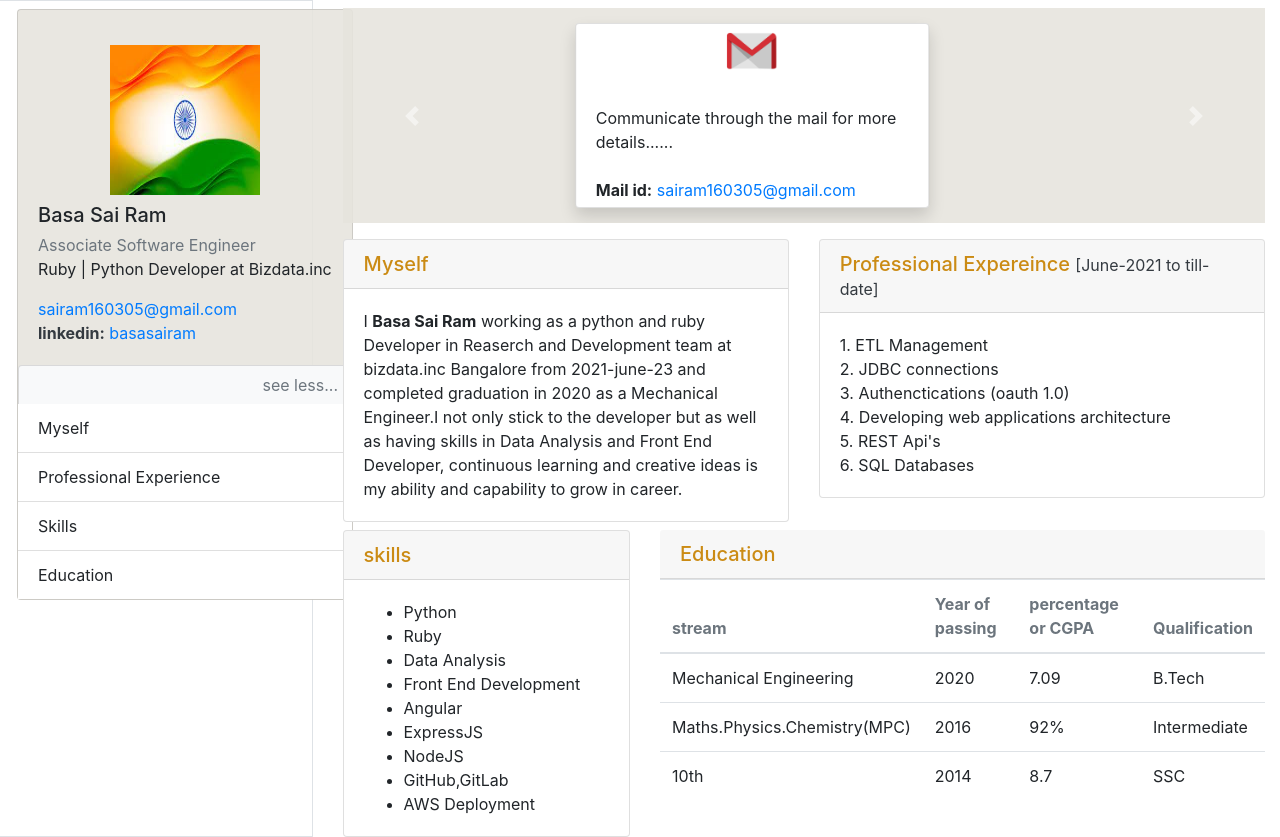
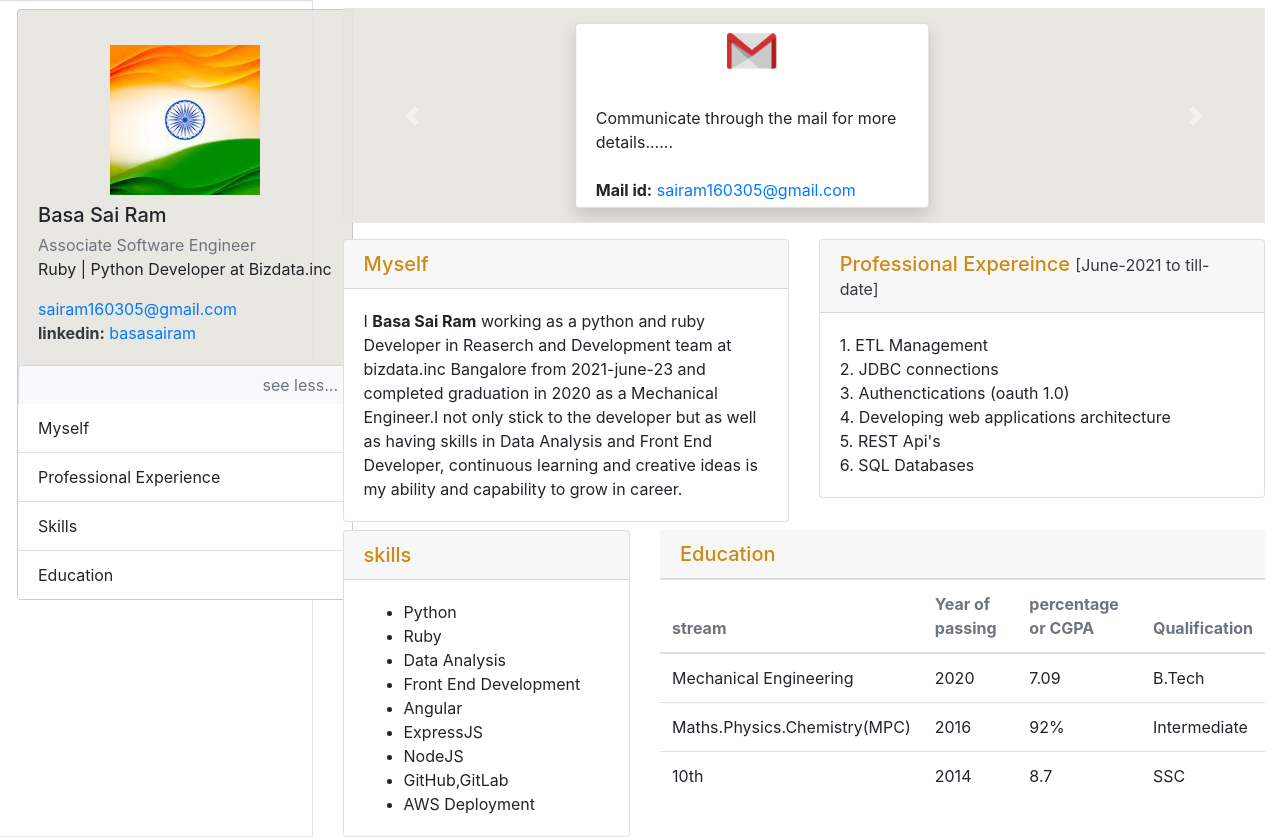
Before and after one commit to sairam6267/portfolio2, a plain HTML site: page index.html in a window 1280 px wide. Drawn offline with nearby package versions, Linux system fonts and the light colour scheme.

Commit message:
added object-fit to profile

```diff
--- a/index.html
+++ b/index.html
@@ -16,7 +16,7 @@
                 <div id="portfoliocard" class="card  mt-2 ml-3" style="width:21rem;">
                     <!-- PORTFOLIO BODY  -->
                     <div class="card-body">
-                      <img src="./assets/indian.jpg"  style="width:150px;height:150px" class="center-block bg-light" alt="">
+                      <img src="./assets/indian.jpg"  style="width:150px;height:150px;object-fit:cover" class="center-block bg-light" alt="">
                         <h5 class="card-title mt-2">Basa Sai Ram</h5>
                         <p class="card-subtitle text-muted">Associate Software Engineer</p>
                         <p class="card-text">Ruby | Python Developer at Bizdata.inc</p>
```
